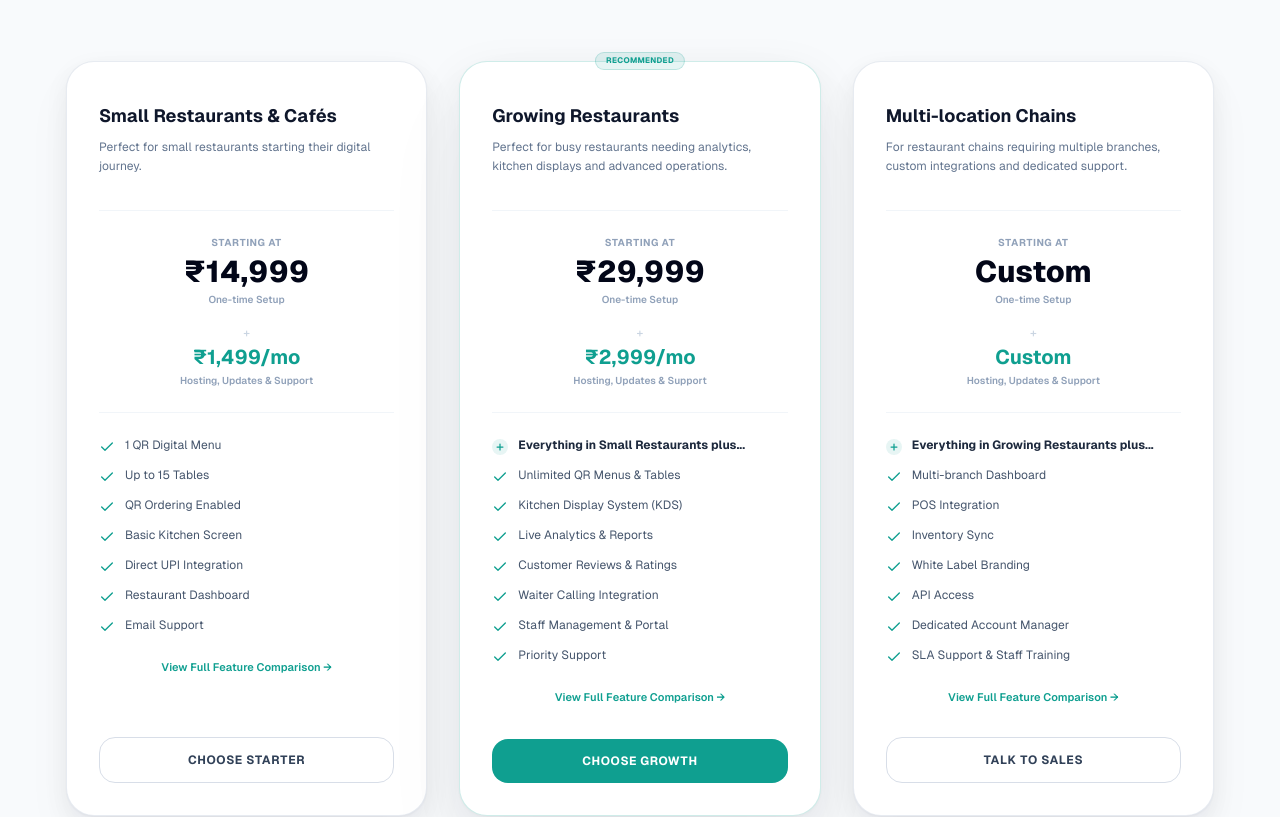
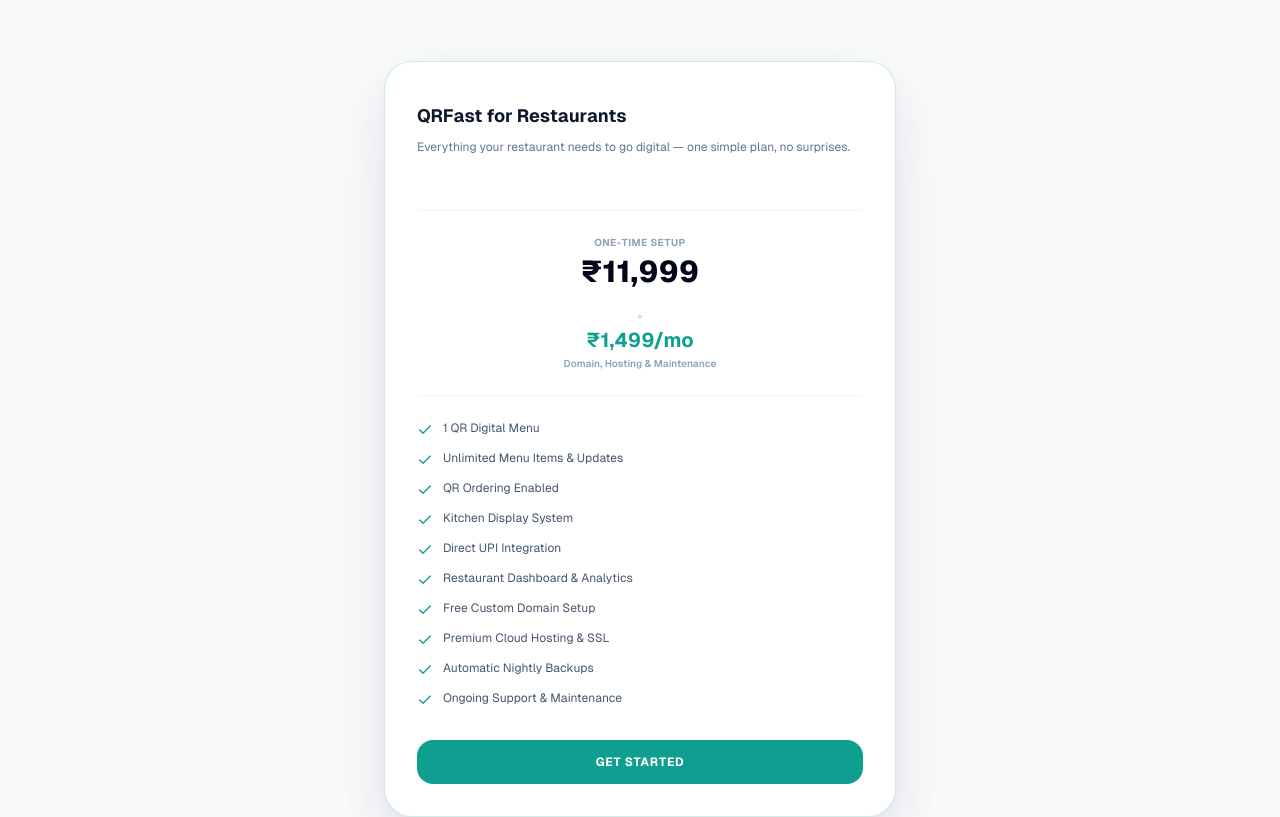
Before and after one commit to Vashu2707/qrfast, a Next.js app: page /pricing in a window 1280 px wide. Shown: the part 540-1357 px from the top of the page. Built offline with nearby package versions, Linux system fonts and the light colour scheme.

Commit message:
pricing updated

```diff
--- a/app/pricing/page.tsx
+++ b/app/pricing/page.tsx
@@ -127,57 +127,23 @@ export default function PricingPage() {
 
   const pricingTiers = [
     {
-      name: "Small Restaurants & Cafés",
-      setupPrice: "₹14,999",
+      name: "QRFast for Restaurants",
+      setupPrice: "₹11,999",
       monthlyPrice: "₹1,499",
-      description: "Perfect for small restaurants starting their digital journey.",
+      description: "Everything your restaurant needs to go digital — one simple plan, no surprises.",
       highlights: [
         "1 QR Digital Menu",
-        "Up to 15 Tables",
+        "Unlimited Menu Items & Updates",
         "QR Ordering Enabled",
-        "Basic Kitchen Screen",
+        "Kitchen Display System",
         "Direct UPI Integration",
-        "Restaurant Dashboard",
-        "Email Support",
+        "Restaurant Dashboard & Analytics",
+        "Free Custom Domain Setup",
+        "Premium Cloud Hosting & SSL",
+        "Automatic Nightly Backups",
+        "Ongoing Support & Maintenance",
       ],
-      ctaText: "Choose Starter",
-      featured: false,
-    },
-    {
-      name: "Growing Restaurants",
-      setupPrice: "₹29,999",
-      monthlyPrice: "₹2,999",
-      description: "Perfect for busy restaurants needing analytics, kitchen displays and advanced operations.",
-      highlights: [
-        "Everything in Small Restaurants plus...",
-        "Unlimited QR Menus & Tables",
-        "Kitchen Display System (KDS)",
-        "Live Analytics & Reports",
-        "Customer Reviews & Ratings",
-        "Waiter Calling Integration",
-        "Staff Management & Portal",
-        "Priority Support",
-      ],
-      ctaText: "Choose Growth",
-      featured: true,
-    },
-    {
-      name: "Multi-location Chains",
-      setupPrice: "Custom",
-      monthlyPrice: "Custom",
-      description: "For restaurant chains requiring multiple branches, custom integrations and dedicated support.",
-      highlights: [
-        "Everything in Growing Restaurants plus...",
-        "Multi-branch Dashboard",
-        "POS Integration",
-        "Inventory Sync",
-        "White Label Branding",
-        "API Access",
-        "Dedicated Account Manager",
-        "SLA Support & Staff Training",
-      ],
-      ctaText: "Talk to Sales",
-      featured: false,
+      ctaText: "Get Started",
     },
   ];
 
@@ -248,39 +214,20 @@ export default function PricingPage() {
     },
     {
       q: "Can I use my own domain?",
-      a: "Yes. With our Custom Domain add-on, we will map your digital menu to your restaurant's domain name (e.g., menu.yourname.com).",
+      a: "Yes. Your plan includes free custom domain setup. We will map your digital menu to your restaurant's domain name (e.g., menu.yourname.com).",
     },
     {
       q: "Is hosting included?",
-      a: "Yes. Premium cloud server hosting, SSL encryption certificates, and automatic data backups are fully covered in all our plan subscriptions.",
+      a: "Yes. Premium cloud server hosting, SSL encryption certificates, domain, and automatic data backups are fully covered in your monthly plan.",
     },
     {
       q: "Can I cancel the monthly plan?",
       a: "Yes. Our platform subscription is month-to-month. You are free to pause or cancel your subscription plan at any time without hidden fees.",
     },
     {
-      q: "Can I upgrade later?",
-      a: "Absolutely. You can start on the Small Restaurants tier and transition to the Growing Restaurants tier as your table counts or operations scale up.",
-    },
-    {
-      q: "Do you support multiple branches?",
-      a: "Yes. Our Multi-location plan allows you to manage menus, sales, and analytics for multiple branches from a single unified account.",
-    },
-    {
       q: "How long does setup take?",
       a: "Setup typically takes 3 to 5 business days. This includes digital menu design, custom QR code layout configuration, and terminal testing.",
     },
-  ];
-
-  const comparisonFeatures = [
-    { name: "QR Menu", starter: true, growth: true, enterprise: true },
-    { name: "Kitchen Display", starter: "Basic", growth: "Advanced", enterprise: "Custom" },
-    { name: "Analytics", starter: "Standard", growth: "Advanced", enterprise: "Custom Insights" },
-    { name: "Payment Integration", starter: "Direct UPI", growth: "Multi-UPI & Split", enterprise: "Custom Gateways" },
-    { name: "Unlimited Menus & Tables", starter: false, growth: true, enterprise: true },
-    { name: "Multi-location Support", starter: false, growth: false, enterprise: true },
-    { name: "POS Integration", starter: "Add-on", growth: "Add-on", enterprise: "Included" },
-    { name: "Priority Support", starter: "Email", growth: "24/7 Priority", enterprise: "Dedicated SLA" },
   ];
 
   return (
@@ -371,14 +318,9 @@ export default function PricingPage() {
 
       {/* SECTION 2: PRICING OVERVIEW */}
       <section className="pb-16 px-4">
-        <div className="w-[92%] max-w-6xl mx-auto grid grid-cols-1 md:grid-cols-3 gap-8 items-stretch">
+        <div className="w-[92%] max-w-lg mx-auto flex justify-center">
           {pricingTiers.map((tier, idx) => {
-            const isFeatured = tier.featured;
-
-            // Soft thinned featured border & deep layered shadow
-            const cardBorder = isFeatured
-              ? "border border-[#0f9f90]/20 shadow-[0_1px_3px_rgba(15,23,42,0.03),0_16px_48px_rgba(15,23,42,0.08),0_48px_96px_rgba(15,23,42,0.04)]"
-              : "border border-[#D8DEE8]/60 shadow-[0_1px_2px_rgba(15,23,42,0.04),0_8px_24px_rgba(15,23,42,0.06),0_24px_48px_rgba(15,23,42,0.04)]";
+            const cardBorder = "border border-[#0f9f90]/20 shadow-[0_1px_3px_rgba(15,23,42,0.03),0_16px_48px_rgba(15,23,42,0.08),0_48px_96px_rgba(15,23,42,0.04)]";
 
             const hoverAnim = prefersReducedMotion
               ? {}
@@ -395,14 +337,8 @@ export default function PricingPage() {
                 viewport={{ once: true, amount: 0.15 }}
                 transition={{ duration: 0.5, delay: idx * 0.1 }}
                 whileHover={hoverAnim}
-                className={`bg-white rounded-[28px] p-8 flex flex-col justify-between relative transition-all duration-300 ${cardBorder}`}
+                className={`bg-white rounded-[28px] p-8 flex flex-col justify-between relative transition-all duration-300 w-full ${cardBorder}`}
               >
-                {isFeatured && (
-                  <span className="absolute -top-2.5 left-1/2 -translate-x-1/2 text-[8px] font-bold bg-[#0f9f90]/10 text-[#0f9f90] border border-[#0f9f90]/20 px-2.5 py-0.5 rounded-full uppercase tracking-wider">
-                    Recommended
-                  </span>
-                )}
-
                 <div className="space-y-6">
                   <div className="pt-2">
                     <h3 className="text-lg font-bold text-slate-900">{tier.name}</h3>
@@ -414,59 +350,30 @@ export default function PricingPage() {
                   {/* Pricing Hierarchy Stacking */}
                   <div className="border-t border-b border-slate-100 py-6 space-y-4 text-center">
                     <div>
-                      <span className="text-[10px] font-bold text-slate-400 uppercase tracking-wider block">Starting at</span>
+                      <span className="text-[10px] font-bold text-slate-400 uppercase tracking-wider block">One-time Setup</span>
                       <span className="text-3xl font-extrabold text-slate-950 block mt-1">{tier.setupPrice}</span>
-                      <span className="text-[10px] font-semibold text-slate-400 block mt-0.5">One-time Setup</span>
                     </div>
-                    {tier.monthlyPrice !== "Custom" ? (
                     <div className="flex flex-col items-center">
                       <span className="text-slate-300 font-medium text-xs my-0.5">+</span>
                       <span className="text-xl font-bold text-[#0f9f90] block">{tier.monthlyPrice}/mo</span>
-                        <span className="text-[10px] font-semibold text-slate-400 block mt-0.5">Hosting, Updates & Support</span>
+                      <span className="text-[10px] font-semibold text-slate-400 block mt-0.5">Domain, Hosting & Maintenance</span>
                     </div>
-                    ) : (
-                      <div className="flex flex-col items-center">
-                        <span className="text-slate-300 font-medium text-xs my-0.5">+</span>
-                        <span className="text-xl font-bold text-[#0f9f90] block">Custom</span>
-                        <span className="text-[10px] font-semibold text-slate-400 block mt-0.5">Hosting, Updates & Support</span>
-                      </div>
-                    )}
                   </div>
 
-                  {/* Highlights (limit to 7-8 rows) */}
+                  {/* Highlights */}
                   <div className="space-y-4">
                     <ul className="space-y-3 text-xs text-slate-600">
-                      {tier.highlights.map((highlight, hIdx) => {
-                        const isPlusTitle = hIdx === 0 && idx > 0;
-                        return (
+                      {tier.highlights.map((highlight, hIdx) => (
                         <li key={hIdx} className="flex items-start gap-2.5">
-                            {isPlusTitle ? (
-                              <div className="size-4 rounded-full bg-[#0f9f90]/10 flex items-center justify-center shrink-0 mt-0.5">
-                                <Plus className="size-2.5 text-[#0f9f90] stroke-[3]" />
-                              </div>
-                            ) : (
                           <Check className="size-4 text-[#0f9f90] shrink-0 mt-0.5" />
-                            )}
-                            <span className={isPlusTitle ? "font-bold text-slate-800" : ""}>
-                              {highlight}
-                            </span>
+                          <span>{highlight}</span>
                         </li>
-                        );
-                      })}
+                      ))}
                     </ul>
-
-                    {/* Anchor link comparison list */}
-                    <Link
-                      href="#comparison"
-                      className="text-[11px] font-semibold text-[#0f9f90] hover:text-[#0d8a7c] hover:underline block text-center pt-2"
-                    >
-                      View Full Feature Comparison →
-                    </Link>
                   </div>
                 </div>
 
                 <div className="pt-8">
-                  {isFeatured ? (
                   <motion.button
                     whileHover={prefersReducedMotion ? {} : { y: -2 }}
                     transition={{ duration: 0.25, ease: "easeOut" }}
@@ -474,15 +381,6 @@ export default function PricingPage() {
                   >
                     {tier.ctaText}
                   </motion.button>
-                  ) : (
-                    <motion.button
-                      whileHover={prefersReducedMotion ? {} : { y: -2 }}
-                      transition={{ duration: 0.25, ease: "easeOut" }}
-                      className="w-full bg-white border border-[#D8DEE8] hover:bg-slate-50 hover:shadow-sm text-slate-700 py-3.5 rounded-2xl text-xs font-bold uppercase tracking-wider transition-all duration-250 cursor-pointer"
-                    >
-                      {tier.ctaText}
-                    </motion.button>
-                  )}
                 </div>
               </motion.div>
             );
@@ -581,67 +479,7 @@ export default function PricingPage() {
         </div>
       </section>
 
-      {/* SECTION 6: FEATURE COMPARISON TABLE */}
-      <section id="comparison" className="py-24 md:py-32 px-4 bg-white border-t border-b border-[#D8DEE8]/60 overflow-x-auto scroll-mt-20">
-        <div className="w-[85%] max-w-5xl mx-auto space-y-16">
-          <div className="text-center space-y-4">
-            <span className="text-xs font-bold text-[#0f9f90] bg-[#0f9f90]/10 px-3 py-1 rounded-full uppercase tracking-wider inline-block">
-              DETAILED ANALYSIS
-            </span>
-            <h2 className="text-3xl font-bold text-slate-900 tracking-tight">
-              Compare Platform Plans
-            </h2>
-          </div>
-
-          <table className="w-full border-collapse text-left text-sm mt-8 min-w-[650px]">
-            {/* Sticky Table Header */}
-            <thead>
-              <tr className="border-b border-slate-200 bg-white sticky top-16 z-20">
-                <th className="py-4 font-bold text-slate-900 w-2/5">Feature</th>
-                <th className="py-4 font-bold text-slate-900 text-center w-1/5">Small Restaurants</th>
-                <th className="py-4 font-bold text-slate-[#0f9f90] text-center w-1/5">Growing Restaurants</th>
-                <th className="py-4 font-bold text-slate-900 text-center w-1/5">Enterprise</th>
-              </tr>
-            </thead>
-            <tbody>
-              {comparisonFeatures.map((row, idx) => (
-                <tr key={idx} className="border-b border-slate-100/60 hover:bg-slate-50/50 transition-colors odd:bg-[#F8FAFC]/30">
-                  <td className="py-4 font-semibold text-slate-800">{row.name}</td>
-
-                  {/* Small Restaurants Column */}
-                  <td className="py-4 text-center text-slate-500">
-                    {typeof row.starter === "boolean" ? (
-                      row.starter ? <Check className="size-4 text-[#0f9f90] mx-auto" /> : <span className="text-slate-300">—</span>
-                    ) : (
-                      row.starter
-                    )}
-                  </td>
-
-                  {/* Growing Restaurants Column */}
-                  <td className="py-4 text-center font-medium text-slate-800 bg-[#0f9f90]/5">
-                    {typeof row.growth === "boolean" ? (
-                      row.growth ? <Check className="size-4 text-[#0f9f90] mx-auto" /> : <span className="text-slate-300">—</span>
-                    ) : (
-                      row.growth
-                    )}
-                  </td>
-
-                  {/* Enterprise Column */}
-                  <td className="py-4 text-center text-slate-500">
-                    {typeof row.enterprise === "boolean" ? (
-                      row.enterprise ? <Check className="size-4 text-[#0f9f90] mx-auto" /> : <span className="text-slate-300">—</span>
-                    ) : (
-                      row.enterprise
-                    )}
-                  </td>
-                </tr>
-              ))}
-            </tbody>
-          </table>
-        </div>
-      </section>
-
-      {/* SECTION 7: OPTIONAL ADD-ONS */}
+      {/* SECTION 6: OPTIONAL ADD-ONS */}
       <section className="py-24 md:py-32 px-4 bg-[#F8FAFC]">
         <div className="w-[85%] max-w-5xl mx-auto space-y-16">
           <div className="text-center space-y-4">
```
Lines whose indentation alone changed are shown as unchanged.
